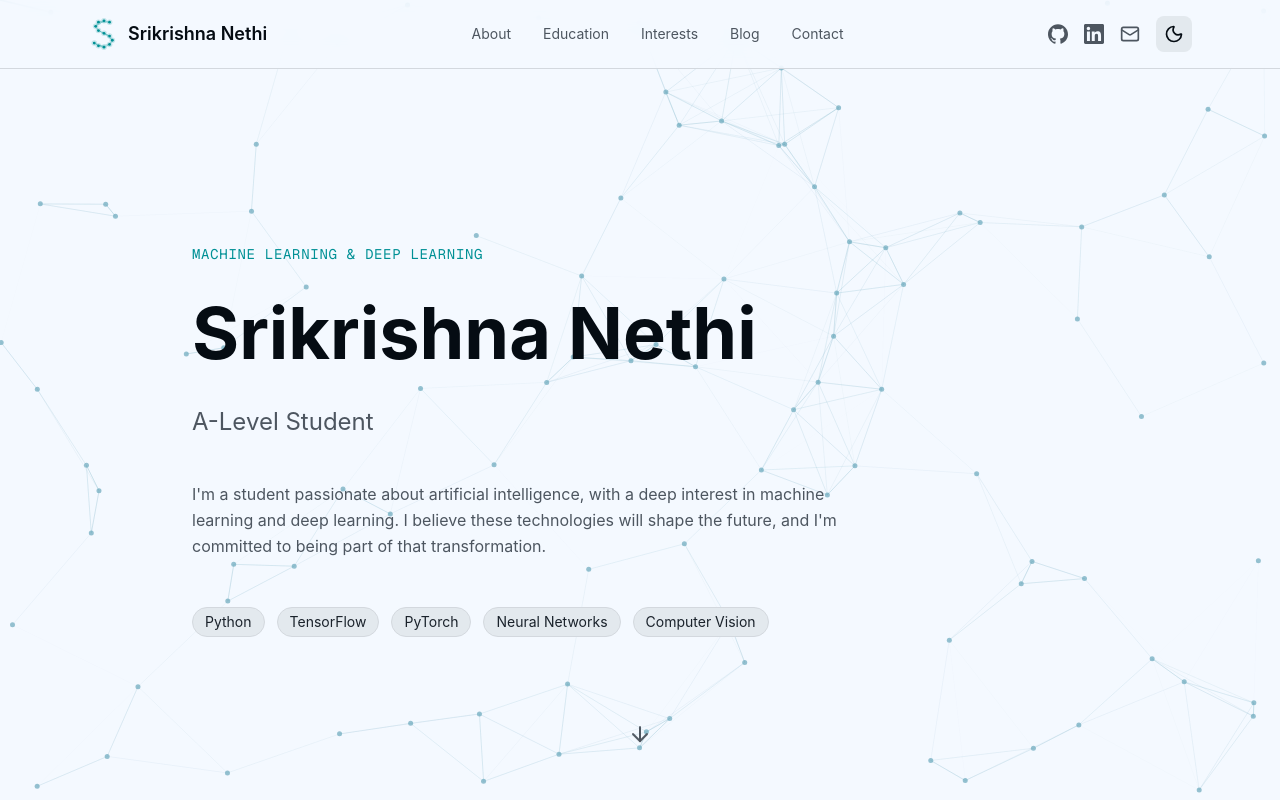
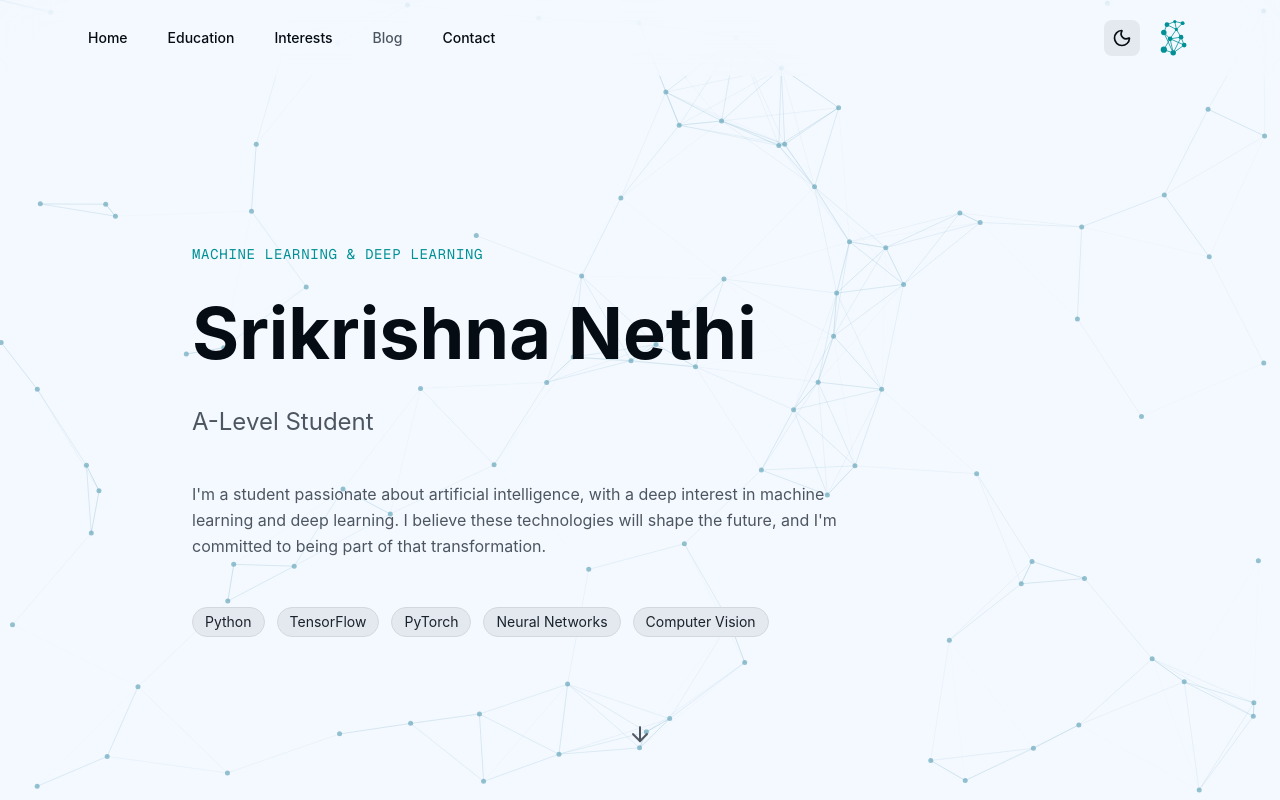
Before and after one commit to Kriiish7/portfolio, a Next.js app: page / in a window 1280 px wide. Shown: the top 800 px of the page. Built offline with nearby package versions, Linux system fonts and the light colour scheme.

Commit message:
Upgrade nav bar

```diff
--- a/app/layout.tsx
+++ b/app/layout.tsx
@@ -1,6 +1,7 @@
 import type { Metadata } from "next";
 import { Geist, Geist_Mono } from "next/font/google";
 import "./globals.css";
+import {Navigation} from "@/components/navigation";
 
 const geistSans = Geist({
   variable: "--font-geist-sans",
@@ -13,7 +14,7 @@ const geistMono = Geist_Mono({
 });
 
 export const metadata: Metadata = {
-  title: "Srikrishna Nethi's Website",
+  title: "Srikrishna Nethi - Portfolio",
   description: "My personal portfolio website",
 };
 
@@ -27,7 +28,8 @@ export default function RootLayout({
       <body
         className={`${geistSans.variable} ${geistMono.variable} antialiased`}
       >
-        {children}
+      <Navigation />
+      {children}
       </body>
     </html>
   );
--- a/app/page.tsx
+++ b/app/page.tsx
@@ -12,7 +12,6 @@ export default function Home() {
         <main className="relative min-h-screen bg-background">
             <NeuralNetworkBg />
             <div className="relative z-10">
-                <Navigation />
                 <HeroSection />
                 <EducationSection />
                 <InterestsSection />
--- a/components/constellation-logo.tsx
+++ b/components/constellation-logo.tsx
@@ -1,66 +1,65 @@
 "use client"
-
-import { useEffect, useState } from "react"
 
 interface ConstellationLogoProps {
     className?: string
     size?: number
 }
 
-export function ConstellationLogo({ className, size = 32 }: ConstellationLogoProps) {
-    const [mounted, setMounted] = useState(false)
+export function ConstellationLogo({ className, size = 40 }: ConstellationLogoProps) {
+    // Node positions forming an S shape matching the reference
+    const nodes = [
+        // Top curve of S (right to left)
+        { x: 28, y: 4, r: 2.5 }, // 0: top-right small
+        { x: 18, y: 2, r: 2 }, // 1: top-center small
+        { x: 8, y: 6, r: 3 }, // 2: top-left medium
 
-    useEffect(() => {
-        // eslint-disable-next-line react-hooks/set-state-in-effect
-        setMounted(true)
-    }, [])
+        // Upper left edge
+        { x: 4, y: 16, r: 3.5 }, // 3: left side upper, medium-large
 
-    // S-shaped constellation nodes (x, y coordinates)
-    const nodes = [
-        // Top curve of S
-        { x: 28, y: 6 },
-        { x: 20, y: 4 },
-        { x: 12, y: 6 },
-        { x: 8, y: 12 },
-        // Middle section
-        { x: 12, y: 18 },
-        { x: 20, y: 22 },
-        { x: 28, y: 26 },
-        // Bottom curve of S
-        { x: 32, y: 32 },
-        { x: 28, y: 38 },
-        { x: 20, y: 42 },
-        { x: 12, y: 40 },
-        { x: 6, y: 36 },
+        // Middle crossing section
+        { x: 20, y: 12, r: 2 }, // 4: upper-right connecting small
+        { x: 12, y: 24, r: 3 }, // 5: center-left node (waist of S)
+        { x: 26, y: 22, r: 3 }, // 6: center-right node
+
+        // Lower section
+        { x: 4, y: 38, r: 4 }, // 7: bottom-left large
+        { x: 16, y: 42, r: 3.5 }, // 8: bottom-center medium
+        { x: 30, y: 32, r: 3 }, // 9: right-lower medium
     ]
 
-    // Connections between nodes (index pairs)
     const connections = [
+        // Top curve
         [0, 1],
         [1, 2],
+        // Top to left side
         [2, 3],
-        [3, 4],
+        [2, 4],
+        // Upper cross connections
+        [0, 4],
+        [1, 4],
+        // Middle section - forming the diagonal cross
+        [3, 5],
         [4, 5],
+        [4, 6],
         [5, 6],
-        [6, 7],
+        // Lower section connections
+        [5, 7],
+        [5, 8],
+        [5, 9],
+        [6, 9],
+        // Bottom curve
         [7, 8],
         [8, 9],
-        [9, 10],
-        [10, 11],
-        // Cross connections for constellation effect
-        [0, 2],
-        [1, 3],
-        [4, 6],
-        [5, 7],
-        [8, 10],
-        [9, 11],
+        // Cross mesh connections
+        [3, 8],
+        [6, 8],
     ]
 
     return (
         <svg
             width={size}
             height={size}
-            viewBox="0 0 40 46"
+            viewBox="0 0 34 46"
             fill="none"
             xmlns="http://www.w3.org/2000/svg"
             className={className}
@@ -73,42 +72,15 @@ export function ConstellationLogo({ className, size = 32 }: ConstellationLogoPro
                     y1={nodes[from].y}
                     x2={nodes[to].x}
                     y2={nodes[to].y}
-                    className="stroke-primary/40"
+                    className="stroke-primary"
                     strokeWidth="1"
                     strokeLinecap="round"
-                >
-                    {mounted && (
-                        <animate
-                            attributeName="stroke-opacity"
-                            values="0.2;0.6;0.2"
-                            dur={`${2 + (i % 3) * 0.5}s`}
-                            repeatCount="indefinite"
-                        />
-                    )}
-                </line>
+                />
             ))}
 
-            {/* Main nodes */}
+            {/* Nodes */}
             {nodes.map((node, i) => (
-                <g key={`node-${i}`}>
-                    {/* Glow effect */}
-                    <circle cx={node.x} cy={node.y} r="4" className="fill-primary/20">
-                        {mounted && (
-                            <animate attributeName="r" values="3;5;3" dur={`${1.5 + (i % 4) * 0.3}s`} repeatCount="indefinite" />
-                        )}
-                    </circle>
-                    {/* Core node */}
-                    <circle cx={node.x} cy={node.y} r="2" className="fill-primary">
-                        {mounted && (
-                            <animate
-                                attributeName="opacity"
-                                values="0.7;1;0.7"
-                                dur={`${1.5 + (i % 4) * 0.3}s`}
-                                repeatCount="indefinite"
-                            />
-                        )}
-                    </circle>
-                </g>
+                <circle key={`node-${i}`} cx={node.x} cy={node.y} r={node.r} className="fill-primary" />
             ))}
         </svg>
     )
--- a/components/navigation.tsx
+++ b/components/navigation.tsx
@@ -4,8 +4,7 @@ import type React from "react"
 
 import { useState } from "react"
 import { useRouter, usePathname } from "next/navigation"
-import { Mail, Menu, X } from "lucide-react"
-import { GithubIcon, LinkedinIcon } from "@/components/icons"
+import { Menu, X } from "lucide-react"
 import { ThemeToggle } from "@/components/theme-toggle"
 import { ConstellationLogo } from "@/components/constellation-logo"
 import {cn} from "@/app/utils";
@@ -15,32 +14,13 @@ interface NavItem {
     href: string
 }
 
-interface SocialLink {
-    icon: "github" | "linkedin" | "mail"
-    href: string
-    label: string
-}
-
 const navItems: NavItem[] = [
-    { label: "About", href: "#about" },
+    { label: "Home", href: "#about" },
     { label: "Education", href: "#education" },
     { label: "Interests", href: "#interests" },
     { label: "Blog", href: "/blog" },
     { label: "Contact", href: "#contact" },
 ]
-
-const socialLinks: SocialLink[] = [
-    { icon: "github", href: "https://github.com", label: "GitHub" },
-    { icon: "linkedin", href: "https://linkedin.com", label: "LinkedIn" },
-    { icon: "mail", href: "mailto:hello@example.com", label: "Email" },
-]
-
-function SocialIcon({ icon, className }: { icon: SocialLink["icon"]; className?: string }) {
-    if (icon === "mail") return <Mail className={className} />
-    if (icon === "github") return <GithubIcon className={className} />
-    if (icon === "linkedin") return <LinkedinIcon className={className} />
-    return null
-}
 
 export function Navigation() {
     const [mobileMenuOpen, setMobileMenuOpen] = useState(false)
@@ -54,7 +34,6 @@ export function Navigation() {
         const distance = targetPosition - startPosition
         let startTime: number | null = null
 
-        // Custom easing function - easeInOutCubic for smooth deceleration
         const easeInOutCubic = (t: number): number => {
             return t < 0.5 ? 4 * t * t * t : 1 - Math.pow(-2 * t + 2, 3) / 2
         }
@@ -70,7 +49,6 @@ export function Navigation() {
             if (timeElapsed < duration) {
                 requestAnimationFrame(animation)
             } else {
-                // Add highlight animation to target section
                 targetElement.classList.add("scroll-highlight")
                 setTimeout(() => {
                     targetElement.classList.remove("scroll-highlight")
@@ -131,56 +109,59 @@ export function Navigation() {
         }
     }
 
+    const isActive = (href: string) => {
+        if (href.startsWith("#")) {
+            return pathname === "/"
+        }
+        return pathname === href || pathname.startsWith(href)
+    }
+
     return (
-        <header className="fixed top-0 left-0 right-0 z-50 bg-background/80 backdrop-blur-md border-b border-border">
-            <nav className="max-w-6xl mx-auto px-6 py-4 flex items-center justify-between">
-                <a
-                    href="#"
-                    className="flex items-center gap-2 text-lg font-semibold text-foreground hover:text-primary transition-colors"
-                    onClick={handleLogoClick}
-                >
-                    <ConstellationLogo size={32} />
-                    <span className="hidden sm:inline">Srikrishna Nethi</span>
-                </a>
-
-                {/* Desktop Navigation */}
-                <div className="hidden md:flex items-center gap-8">
+        <header className="fixed top-0 left-0 right-0 z-50 bg-background/60 backdrop-blur-xl">
+            <nav className="max-w-6xl mx-auto px-6 py-5 flex items-center justify-between">
+                <div className="hidden md:flex items-center gap-10">
                     {navItems.map((item) => (
                         <a
                             key={item.href}
                             href={item.href}
-                            className="text-sm text-muted-foreground hover:text-primary transition-colors"
+                            className={cn(
+                                "text-sm font-medium transition-colors relative py-1",
+                                isActive(item.href) ? "text-foreground" : "text-muted-foreground hover:text-foreground",
+                            )}
                             onClick={(e) => handleNavClick(e, item.href)}
                         >
                             {item.label}
+                            {item.href === "/blog" && pathname.startsWith("/blog") && (
+                                <span className="absolute -bottom-1 left-0 right-0 h-0.5 bg-foreground rounded-full" />
+                            )}
                         </a>
                     ))}
                 </div>
 
                 <div className="hidden md:flex items-center gap-4">
-                    {socialLinks.map((link) => (
-                        <a
-                            key={link.label}
-                            href={link.href}
-                            target="_blank"
-                            rel="noopener noreferrer"
-                            className="text-muted-foreground hover:text-primary transition-colors"
-                            aria-label={link.label}
-                        >
-                            <SocialIcon icon={link.icon} className="w-5 h-5" />
-                        </a>
-                    ))}
                     <ThemeToggle />
+                    <a
+                        href="#"
+                        className="flex items-center gap-2 text-foreground hover:text-primary transition-colors"
+                        onClick={handleLogoClick}
+                    >
+                        <ConstellationLogo size={36} />
+                    </a>
                 </div>
 
-                <div className="md:hidden flex items-center gap-2">
+                {/* Mobile: Logo left, menu right */}
+                <a href="#" className="md:hidden flex items-center" onClick={handleLogoClick}>
+                    <ConstellationLogo size={32} />
+                </a>
+
+                <div className="md:hidden flex items-center gap-3">
                     <ThemeToggle />
                     <button
-                        className="text-foreground"
+                        className="text-foreground p-1"
                         onClick={() => setMobileMenuOpen(!mobileMenuOpen)}
                         aria-label="Toggle menu"
                     >
-                        {mobileMenuOpen ? <X className="w-6 h-6" /> : <Menu className="w-6 h-6" />}
+                        {mobileMenuOpen ? <X className="w-5 h-5" /> : <Menu className="w-5 h-5" />}
                     </button>
                 </div>
             </nav>
@@ -188,35 +169,24 @@ export function Navigation() {
             {/* Mobile Navigation */}
             <div
                 className={cn(
-                    "md:hidden absolute top-full left-0 right-0 bg-background/95 backdrop-blur-md border-b border-border transition-all duration-300",
+                    "md:hidden absolute top-full left-0 right-0 bg-background/95 backdrop-blur-xl transition-all duration-300",
                     mobileMenuOpen ? "opacity-100 visible" : "opacity-0 invisible",
                 )}
             >
-                <div className="px-6 py-4 flex flex-col gap-4">
+                <div className="px-6 py-4 flex flex-col gap-1">
                     {navItems.map((item) => (
                         <a
                             key={item.href}
                             href={item.href}
-                            className="text-muted-foreground hover:text-primary transition-colors py-2"
+                            className={cn(
+                                "text-sm font-medium transition-colors py-3",
+                                isActive(item.href) ? "text-foreground" : "text-muted-foreground hover:text-foreground",
+                            )}
                             onClick={(e) => handleNavClick(e, item.href)}
                         >
                             {item.label}
                         </a>
                     ))}
-                    <div className="flex items-center gap-4 pt-4 border-t border-border">
-                        {socialLinks.map((link) => (
-                            <a
-                                key={link.label}
-                                href={link.href}
-                                target="_blank"
-                                rel="noopener noreferrer"
-                                className="text-muted-foreground hover:text-primary transition-colors"
-                                aria-label={link.label}
-                            >
-                                <SocialIcon icon={link.icon} className="w-5 h-5" />
-                            </a>
-                        ))}
-                    </div>
                 </div>
             </div>
         </header>
```
